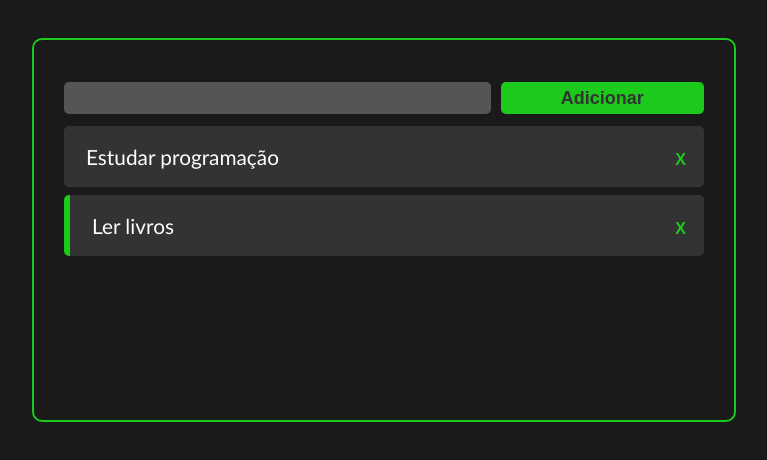
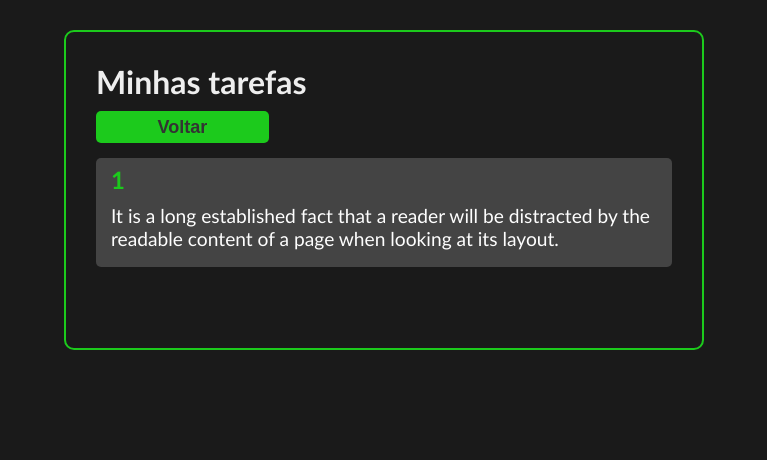
Before and after one commit to BrunoMartinsMoreira/to-do-list-react, a React (Create React App) app: page /1 in a window 1280 px wide. Shown: the top 460 px of the page, without its empty margins (256-1023 px from the left). Built offline with nearby package versions, Linux system fonts and the light colour scheme.

Commit message:
criando página de de detalhes da tarefa

```diff
--- a/package.json
+++ b/package.json
@@ -8,6 +8,8 @@
     "@testing-library/user-event": "^12.8.3",
     "react": "^17.0.2",
     "react-dom": "^17.0.2",
+    "react-icons": "^4.2.0",
+    "react-router-dom": "^5.2.1",
     "react-scripts": "4.0.3",
     "uuid": "^8.3.2",
     "web-vitals": "^1.1.2"
--- a/src/App.jsx
+++ b/src/App.jsx
@@ -1,7 +1,10 @@
 import React, { useState } from 'react';
 import { v4 as uuidv4 } from 'uuid';
+import { BrowserRouter, Route } from 'react-router-dom';
 import Tasks from './components/TasksContainer';
 import AddTask from './components/AddTask';
+import TaskDetails from './components/TaskDetails';
+import Header from './components/Header';
 import './App.css';
 
 const App = () => {
@@ -45,12 +48,28 @@ const App = () => {
   };
 
   return (
-    <>
+    <BrowserRouter>
       <div className="container">
-        <AddTask handleTaskAddition={handleTaskAddition}/>
-        <Tasks tasks={tasks} handleTaskClick={handleTaskClick} handleTaskDeletion={handleTaskDeletion}/>
+        <Header/>
+        <Route
+          path="/"
+          exact
+          render={()=>(
+            <>
+              <AddTask handleTaskAddition={handleTaskAddition}/>
+              <Tasks tasks={tasks}
+                handleTaskClick={handleTaskClick}
+                handleTaskDeletion={handleTaskDeletion}
+              />
+            </>
+          )}
+        />
+
+        <Route exact path="/:taskTitle"
+          component={TaskDetails}
+        />
       </div>
-    </>
+    </BrowserRouter>
   );
 }
 
--- /dev/null
+++ b/src/components/Header/index.jsx
@@ -0,0 +1,8 @@
+import React from 'react'
+const Header = () => {
+   return (
+      <h1 style={{color: '#eee'}}>Minhas tarefas</h1>
+    );
+}
+
+export default Header;
--- a/src/components/Task/index.jsx
+++ b/src/components/Task/index.jsx
@@ -1,4 +1,5 @@
 import React from 'react';
+import {CgClose, CgInfo} from 'react-icons/cg'
 import "./task.css";
 
 const Task = ({ task, handleTaskClick, handleTaskDeletion }) => {
@@ -13,7 +14,12 @@ const Task = ({ task, handleTaskClick, handleTaskDeletion }) => {
 
          <div className="btnContainer">
             <button className="removeTaskBtn"
-             onClick={()=> handleTaskDeletion(task.id)}>X</button>
+             onClick={()=> handleTaskDeletion(task.id)}><CgClose/>
+            </button>
+
+            <button className="seeTaskDetailsBtn"
+             onClick={""}><CgInfo/>
+            </button>
          </div>
 
       </div>
--- a/src/components/Task/task.css
+++ b/src/components/Task/task.css
@@ -14,11 +14,13 @@
   padding: 10px 16px 10px 10px;
 }
 
-.removeTaskBtn {
+.removeTaskBtn,
+.seeTaskDetailsBtn {
   background: #333;
   border: none;
   cursor: pointer;
   font-size: 1rem;
   color: rgb(28, 202, 28);
   font-weight: bold;
+  margin-right: 15px;
 }
--- /dev/null
+++ b/src/components/TaskDetails/index.jsx
@@ -0,0 +1,29 @@
+import React from 'react';
+import Button from '../Button';
+import { useParams } from 'react-router';
+import "./style.css";
+
+const TaskDetails = () => {
+
+   const params = useParams();
+
+   return (
+      <>
+         <div className="backBtn">
+            <Button>Voltar</Button>
+         </div>
+
+         <div className="detailsContainer">
+            <h2>{params.taskTitle}</h2>
+            <p>
+               It is a long established fact that a reader will be
+               distracted by the readable content of a page when
+               looking at its layout.
+            </p>
+         </div>
+      </>
+   )
+}
+
+
+export default TaskDetails;
--- /dev/null
+++ b/src/components/TaskDetails/style.css
@@ -0,0 +1,21 @@
+.detailsContainer {
+  display: flex;
+  flex-direction: column;
+  background-color: #444;
+  margin: 15px 0;
+  padding: 7px 15px;
+  border-radius: 5px;
+}
+h2 {
+  color: rgb(28 202 28);
+  text-transform: capitalize;
+}
+p {
+  color: #fefefe;
+  padding: 10px 0;
+  font-size: 1.2rem;
+}
+.backBtn {
+  width: 30%;
+  margin-top: 10px;
+}
--- a/src/index.css
+++ b/src/index.css
@@ -1,3 +1,8 @@
+* {
+  padding: 0;
+  margin: 0;
+  box-sizing: border-box;
+}
 body {
   background: #1a1a1a;
   display: flex;
```
Also changed, not shown: 1 other file (tests, documents, lock files or other folders).
